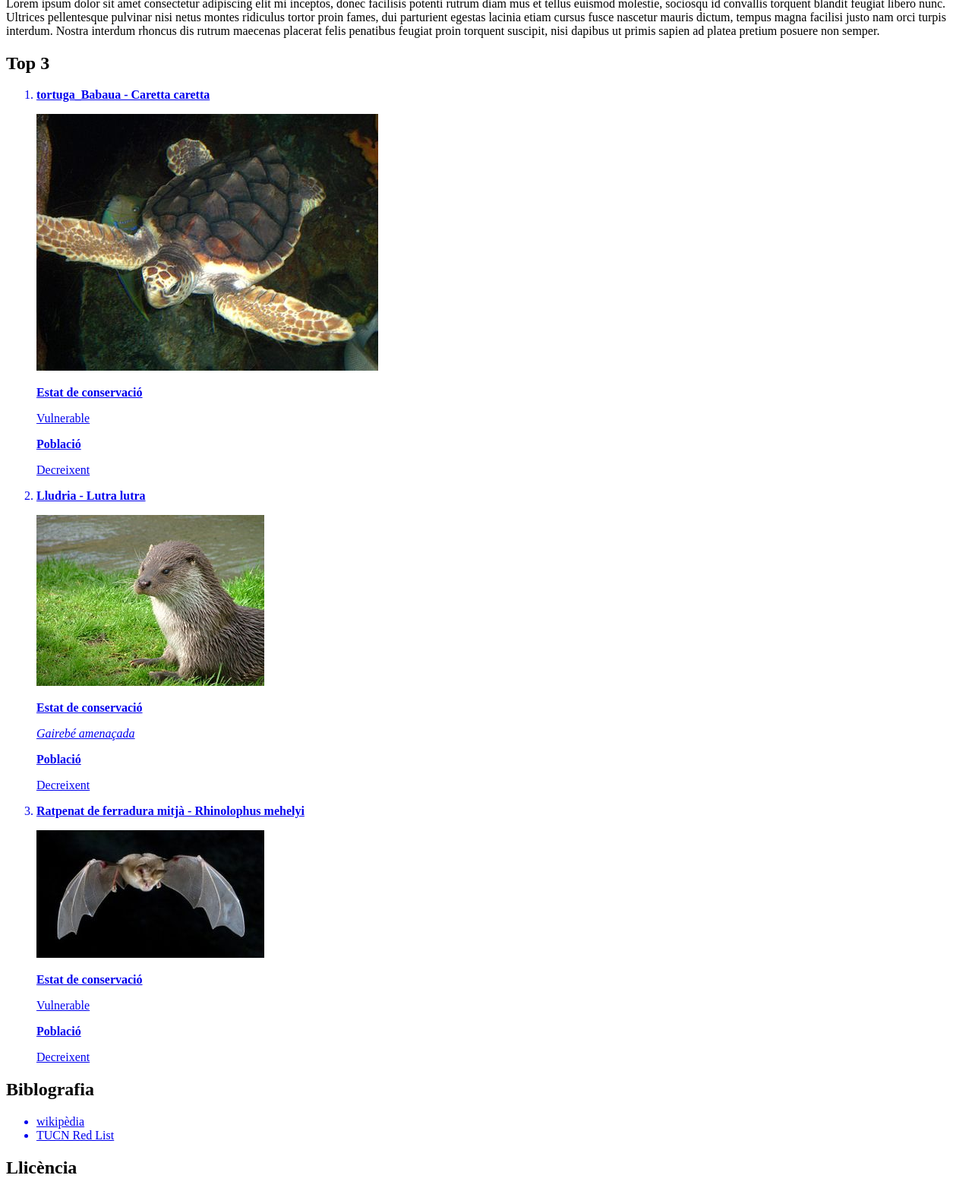
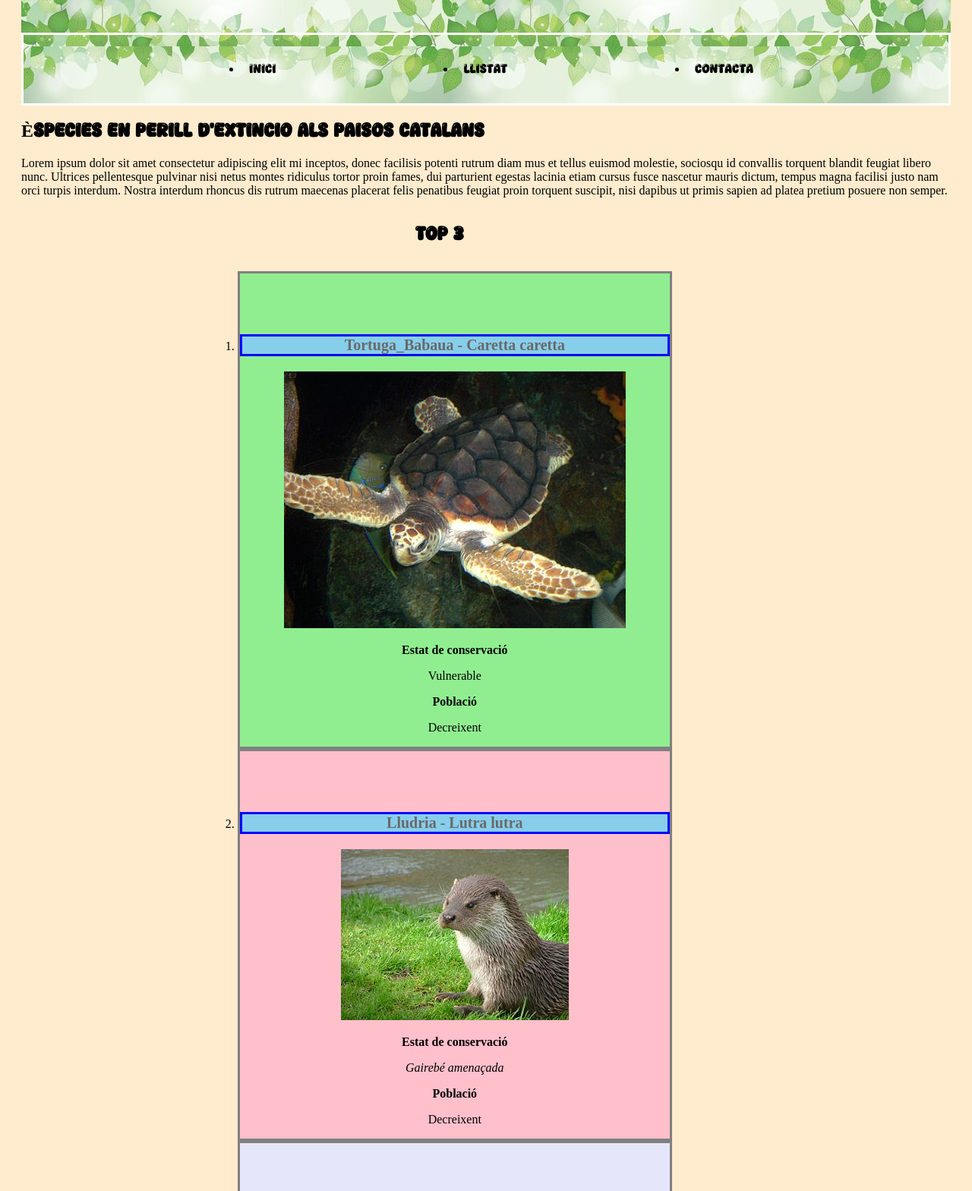
Before and after one commit to Laiacastle/M4_ejercicis, a plain HTML site: page html/ejercicio_navegació/Index.html in a window 1280 px wide. Shown: the part 192-1760 px from the top of the page at 76% size. Drawn offline with Linux system fonts and the light colour scheme.

Commit message:
mario editado

```diff
--- a/html/ejercicio_navegació/Index.html
+++ b/html/ejercicio_navegació/Index.html
@@ -3,63 +3,69 @@
 <head>
     <meta charset="UTF-8">
     <title>index</title>
+    <link rel="stylesheet" href="index.css">
 </head>
 <body>
+    <div id="todo">
         <header>
             <nav>
                 <h1>EPEPC</h1>
-            <ul>
+                <div class="menu">
+                    <ul class="row">
                         <li><a href="caretta_caretta.html">Inici</a></li>
                         <li><a href="list.html">Llistat</a></li>
                         <li><a href="contact.html">Contacta</a></li>
                     </ul>
+                </div>
             </nav>
         </header>
-    <div>
+        <div id="intro">
             <h2>Èspecies en perill d'extincio als Paisos Catalans</h2>
             <p>Lorem ipsum dolor sit amet consectetur adipiscing elit mi inceptos, donec facilisis potenti rutrum diam mus et tellus euismod molestie, sociosqu id convallis torquent blandit feugiat libero nunc. Ultrices pellentesque pulvinar nisi netus montes ridiculus tortor proin fames, dui parturient egestas lacinia etiam cursus fusce nascetur mauris dictum, tempus magna facilisi justo nam orci turpis interdum. Nostra interdum rhoncus dis rutrum maecenas placerat felis penatibus feugiat proin torquent suscipit, nisi dapibus ut primis sapien ad platea pretium posuere non semper.
 
             </p>
         </div>
-    <div>
-        <h2>Top 3</h2>
-        <a href="caretta_caretta.html">
+        <div id="lista">
+            <h2 id="top">Top 3</h2>
+            <a class="link" href="caretta_caretta.html">
                 <ol>
-                <li>
-                    <p><strong>tortuga_Babaua - Caretta caretta</strong></p>
+                    <li id="tortuga">
+                        <p class="tit-animal"><strong>Tortuga_Babaua - Caretta caretta</strong></p>
                         <img src="./imagenes/Loggerhead_turtle.jpg" alt="tortuga1"/>
-                    <div>
-                        <p><strong>Estat de conservació</strong></p>
-                        <p>Vulnerable</p>
-                        <p><strong>Població</strong></p>
-                        <p>Decreixent</p>
+                        <div class="texto-d">
+                            <p class="conv"><strong>Estat de conservació</strong></p>
+                            <p class="vul">Vulnerable</p>
+                            <p class="pob"><strong>Població</strong></p>
+                            <p class="dec">Decreixent</p>
                         </div>
                     </li>
-                <li>
-                    <p><strong>Lludria - Lutra lutra</strong></p>
+                    <li id="nutria">
+                        <p class="tit-animal"><strong>Lludria - Lutra lutra</strong></p>
 
                         <img src="./imagenes/lutra_lutra.jpg" alt="nutria"/>
-                    <div>
-                        <p><strong>Estat de conservació</strong></p>
-                        <p><em>Gairebé amenaçada</em></p>
-                        <p><strong>Població</strong></p>
-                        <p>Decreixent</p>
+                        <div class="texto-d">
+                            <p class="conv"><strong>Estat de conservació</strong></p>
+                            <p class="vul"><em>Gairebé amenaçada</em></p>
+                            <p class="pob"><strong>Població</strong></p>
+                            <p class="dec">Decreixent</p>
                         </div>
                     </li>
-                <li>
-                    <p><strong>Ratpenat de ferradura mitjà - Rhinolophus mehelyi</strong></p>
+                    <li id="murcielago">
+                        <p class="tit-animal"><strong>Ratpenat de ferradura mitjà - Rhinolophus mehelyi</strong></p>
                         <img src="./imagenes/rhinolophus_mehelyi.jpg" alt="muercielago"/>
-                        <div>
-                            <p><strong>Estat de conservació</strong></p>
-                            <p>Vulnerable</p>
-                            <p><strong>Població</strong></p>
-                            <p>Decreixent</p>
+                            <div class="texto-d">
+                                <p class="conv"><strong>Estat de conservació</strong></p>
+                                <p class="vul">Vulnerable</p>
+                                <p class="pob"><strong>Població</strong></p>
+                                <p class="dec">Decreixent</p>
                             </div>
                     </li>
                 </ol>
             </a>
         </div>
-    <div>
+    </div>
+    <div class="final">
+        <div id="biblografia">
             <h2>Biblografia</h2>
             <a href="https://ca.wikipedia.org/wiki/Tortuga_careta">
                 <ul>
@@ -70,15 +76,20 @@
             </a>
         </div>
         <footer>
+            <div id="licencia">
                 <h2>Llicència</h2>
                 <p>Pàgina web creada per Mar Pi</p>
                 <p>Llicència <a href="">Creative Commons Reconeixement-NoComercial-Compartirigual 3.0</a></p>
                 <img src="./imagenes/license.png" alt="licencia"/>
+            </div>
+            <div id="siguenos">
                 <h2>Segueix-nos</h2>
-        <ul>
+                <ul id="final">
                     <li><a href="https://mastodont.cat/search">Mastodon</a></li>
                     <li><a href="https://diasporafoundation.org/">Dispora</a></li>
                 </ul>
+            </div>
         </footer>
+    </div>
 </body>
 </html>
--- /dev/null
+++ b/html/ejercicio_navegació/index.css
@@ -0,0 +1,180 @@
+@font-face {
+    font-family: "eracake";
+    src: url('./fuentes/eracake/Eracake.ttf');
+}
+
+.final{
+    margin-top: 30px;
+    display: flex;
+    flex-direction: column;
+    justify-content: space-between;
+
+
+
+}
+body{
+    background-color: blanchedalmond;
+    padding: 20px;
+}
+h1{
+
+    font-family: "eracake";
+    color: white;
+    font-size: 70px;
+    text-align: center;
+}
+h2{
+    font-family: "eracake";
+}
+nav{
+    padding-top: 20px;
+    text-align: center;
+
+    background-image: url("./imagenes/menu-plantas.jpg");
+
+}
+ul a{
+    padding: 10px;
+    position: -webkit-sticky;
+    position: sticky;
+    top:10px;
+    text-decoration: none;
+    color: black;
+    font-family: "eracake";
+}
+.row{
+    display: flex;
+    flex-direction: row;
+    justify-content: space-evenly;
+}
+.menu{
+    grid-area: nav;
+    padding: 20px;
+    border-style: solid;
+    border-color: white;
+}
+
+#lista{
+    width: 50%;
+    display: flex;
+    position: relative;
+    flex-direction: column;
+    left: 20%;
+    top: 10%;
+
+    text-align: center;
+    justify-content: center;
+}
+.link{
+    color: black;
+    text-decoration: none;
+}
+.tit-animal{
+
+    margin-top: 80px;
+    color: dimgray;
+    font-weight: bold;
+    font-size: 20px;
+    grid-area: animal;
+    background-color: skyblue;
+    border-style: solid;
+    border-color: blue;
+}
+
+#biblografia{
+    padding-top: -1000px;
+    text-align: left;
+    grid-area: biblo;
+
+}
+
+
+#intro{
+    grid-area: intro;
+}
+
+#tortuga{
+    grid-area: tortuga;
+    background-color: lightgreen;
+    border-style: solid;
+    border-color: gray;
+}
+#nutria{
+    grid-area: nutria;
+    background-color: pink;
+    border-style: solid;
+    border-color: gray;
+}
+#murcielago{
+    grid-area: murcielago;
+    background-color: lavender;
+    border-style: solid;
+    border-color: gray;
+}
+#siguenos{
+    grid-area: sigue;
+}
+#licencia{
+    grid-area: licencia;
+
+}
+#texto-d{
+    display: grid;
+    grid-template-columns:50px 50px;
+    grid-template-rows: 20px auto;
+    grid-template-areas:
+                "conv pob"
+                "vul dec";
+}
+.conv{
+    grid-area: conv;
+}
+.pob{
+    grid-area: pob;
+}
+.vul{
+    grid-area: vul;
+}
+.dec{
+    grid-area:dec;
+}
+@media (max-width: 800px) and (min-width: 300px){
+    #lista{
+        display: grid;
+        grid-template-columns: 200px 200px 30%;
+        grid-template-rows: 50px 1100px;
+        grid-template-areas:
+                    "titulo titulo titulo"
+                    "tortuga nutria murcielago";
+
+        font-size: 10px;
+    }
+    #top{
+        grid-area: titulo;
+    }
+    img{
+        width: 150px;
+    }
+    #intro{
+        display: none;
+    }
+    #h1{
+        display: none;
+    }
+    #texto-d{
+        display: none;
+    }
+    #murcielago{
+        grid-area: murcielago;
+        grid-column: 2;
+    }
+    #nutria{
+        grid-area: nutria;
+        grid-column: 1;
+    }
+
+    #tortuga{
+        grid-area: tortuga;
+        grid-column: 0;
+    }
+}
```
Also changed, not shown: html/ejercicio_navegació/fuentes/eracake/Eracake.jpg (added), html/ejercicio_navegació/fuentes/eracake/Eracake.otf (added), html/ejercicio_navegació/fuentes/eracake/Eracake.ttf (added), html/ejercicio_navegació/fuentes/eracake/More Info.txt (added), html/ejercicio_navegació/imagenes/gato-comiendo.jpg (added), html/ejercicio_navegació/imagenes/menu-patos.jpg (added), html/ejercicio_navegació/imagenes/menu-plantas.jpg (added), 1 other file. Lines whose indentation alone changed are shown as unchanged.
